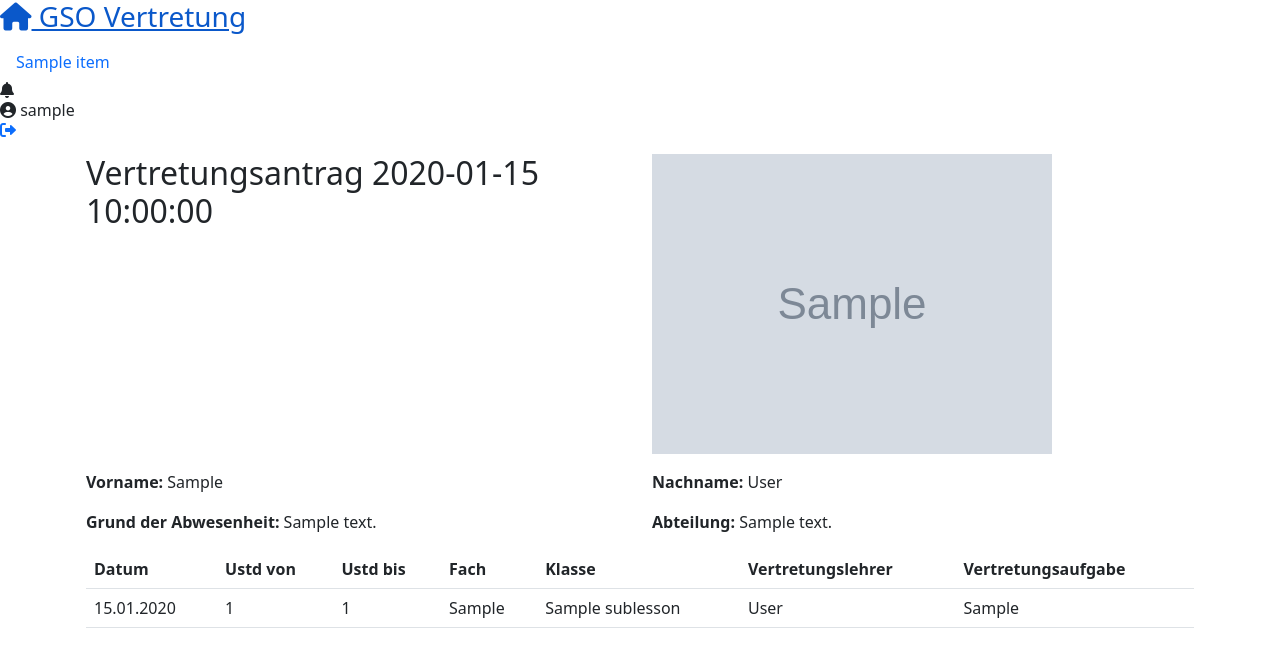
After one commit to Nepomukk/Vertretungsplaner, a Flask app: template templates/pdflayout/pdf.html in a window 1280 px wide. The commit adds this page. Shown: the top 667 px of the page. Run offline with Flask 2, Linux system fonts and the light colour scheme; tables that the repository leaves empty hold one stand-in row (values such as "Sample post"); the template is opened without the code that fills it: values that come from a table or form of the project are taken from there, most other values are stand-ins (such as "Sample title", 1, 10 or a date in 2020); grey boxes marked "Sample" are stand-in pictures; some libraries are stand-ins or nearby versions.

Commit message:
A10: PDF Erstellung und Download abgeschlossen
Es fehlt das Design zu optimieren.

```diff
--- a/main.py
+++ b/main.py
@@ -1,7 +1,10 @@
+import base64
 import os
+from pathlib import Path
 
 import flask
-from flask import render_template, redirect, url_for, flash
+import pdfkit as pdfkit
+from flask import render_template, redirect, url_for, flash, request, make_response, send_file
 from flask_login import LoginManager, login_required, login_user, logout_user, current_user
 from flask_migrate import Migrate
 from werkzeug.security import check_password_hash
@@ -173,6 +176,29 @@ def formular_page():
                            affected_departments=affected_departments)
 
 
+@app.route('/formular/pdf', methods=["GET", "POST"])
+@login_required
+def formular_pdf():
+    if flask.request.method == 'GET':
+        raw_formatid = request.args.get('formatid')
+        if raw_formatid is not None and raw_formatid.isdigit():
+            img = Path("static/img/logo.png").absolute()
+            formatid = int(raw_formatid)
+            form = Forms.query.filter_by(formatid=formatid).first()
+            lessons = SubLessons.query.filter_by(formatid=formatid).order_by(SubLessons.lessondate).all()
+            date = lessons[0].lessondate.strftime("%d.%m.%Y") + '-' + lessons[1].lessondate.strftime("%d.%m.%Y")
+            # render Template
+            html = render_template(
+                "pdflayout/pdf.html",
+                default=default, form=form, lessons=lessons, date=date, img=img, hide_menu=True)
+            Path("requests").mkdir(parents=True, exist_ok=True)
+            file_path = "requests/Request_" + str(form.formatid) + ".pdf"
+            path_wkhtmltopdf = r'C:\Program Files\wkhtmltopdf\bin\wkhtmltopdf.exe'
+            config = pdfkit.configuration(wkhtmltopdf=path_wkhtmltopdf)
+            pdfkit.from_string(html, file_path, configuration=config)
+            return send_file(file_path, as_attachment=True)
+
+
 @app.errorhandler(404)
 def page_not_found(e):
     hide_menu = True
--- a/templates/layout.html
+++ b/templates/layout.html
@@ -2,15 +2,15 @@
     <head>
         <title>{{ title }}</title>
 
-        <link rel="stylesheet" href="{{ url_for('static', filename='fontawesome-free-6.2.0-web/css/all.css') }}">
-        <link rel="stylesheet" href="{{ url_for('static', filename='bootstrap-5.2.2-dist/css/bootstrap.css') }}">
-        <script src="{{url_for('static', filename='bootstrap-5.2.2-dist/js/bootstrap.js')}}"></script>
+        <link rel="stylesheet" href="{{ url_for('static', filename='fontawesome-free-6.2.0-web/css/all.css', _external=True) }}">
+        <link rel="stylesheet" href="{{ url_for('static', filename='bootstrap-5.2.2-dist/css/bootstrap.css', _external=True) }}">
+        <script src="{{url_for('static', filename='bootstrap-5.2.2-dist/js/bootstrap.js', _external=True)}}"></script>
 
         {% for css_file in default['css_files']: %}
-            <link rel="stylesheet" href="{{ url_for('static', filename=('css/' + css_file)) }}">
+            <link rel="stylesheet" href="{{ url_for('static', filename=('css/' + css_file), _external=True) }}">
 	    {% endfor %}
         {% for js_file in default['js_files']: %}
-            <script src="{{url_for('static', filename=('js/' + js_file))}}"></script>
+            <script src="{{url_for('static', filename=('js/' + js_file), _external=True)}}"></script>
 	    {% endfor %}
     </head>
     <body>
--- /dev/null
+++ b/templates/pdflayout/pdf.html
@@ -0,0 +1,71 @@
+{% extends 'layout.html' %}
+
+{% block content %}
+<div class="container p-3">
+    <div class="row mb-3">
+        <div class="col-6">
+            <h2 class="">Vertretungsantrag {{date}}</h2>
+        </div>
+        <div class="col-6 fimg-wrapper">
+            <img src="{{img}}" class="fimg">
+        </div>
+    </div>
+    <div class="row">
+        <div class="col-6">
+            <p><strong>Vorname:</strong> {{form.user.firstname}}</p>
+        </div>
+        <div class="col-6">
+            <p><strong>Nachname:</strong> {{form.user.lastname}}</p>
+        </div>
+    </div>
+    <div class="row">
+        {% if form.absense.id != 5 %}
+            <div class="col-6">
+                <p><strong>Grund der Abwesenheit:</strong> {{ form.absense.descr }}</p>
+            </div>
+        {% else %}
+            <div class="col-6">
+                <p><strong>Grund der Abwesenheit:</strong> {{ form.other }}</p>
+            </div>
+        {% endif %}
+        <div class="col-6">
+                <p><strong>Abteilung:</strong>
+                    {% for department in form.departments %}
+                         {{department.descr}}
+                    {% endfor %}
+                </p>
+        </div>
+    </div>
+    <div class="row">
+        <div class="col-12">
+            <table class="table">
+                <thead>
+                <tr>
+                    <th scope="col">Datum</th>
+                    <th scope="col">Ustd von</th>
+                    <th scope="col">Ustd bis</th>
+                    <th scope="col">Fach</th>
+                    <th scope="col">Klasse</th>
+                    <th scope="col">Vertretungslehrer</th>
+                    <th scope="col">Vertretungsaufgabe</th>
+                </tr>
+                </thead>
+                <tbody>
+                {% for lesson in lessons %}
+                <tr>
+                    <td>{{ lesson.lessondate.strftime("%d.%m.%Y") }}</td>
+                    <td>{{ lesson.lessonnumberfrom }}</td>
+                    <td>{{ lesson.lessonnumberto }}</td>
+                    <td>{{ lesson.lessontype }}</td>
+                    <td>{{ lesson.classname }}</td>
+                    <td>{{ lesson.teacher.lastname }}</td>
+                    <td>{{ lesson.subcontend }}</td>
+                </tr>
+                {% endfor %}
+
+                </tbody>
+            </table>
+        </div>
+    </div>
+</div>
+{% endblock %}
```
Also changed, not shown: static/css/style.css (+13 -0 lines).
